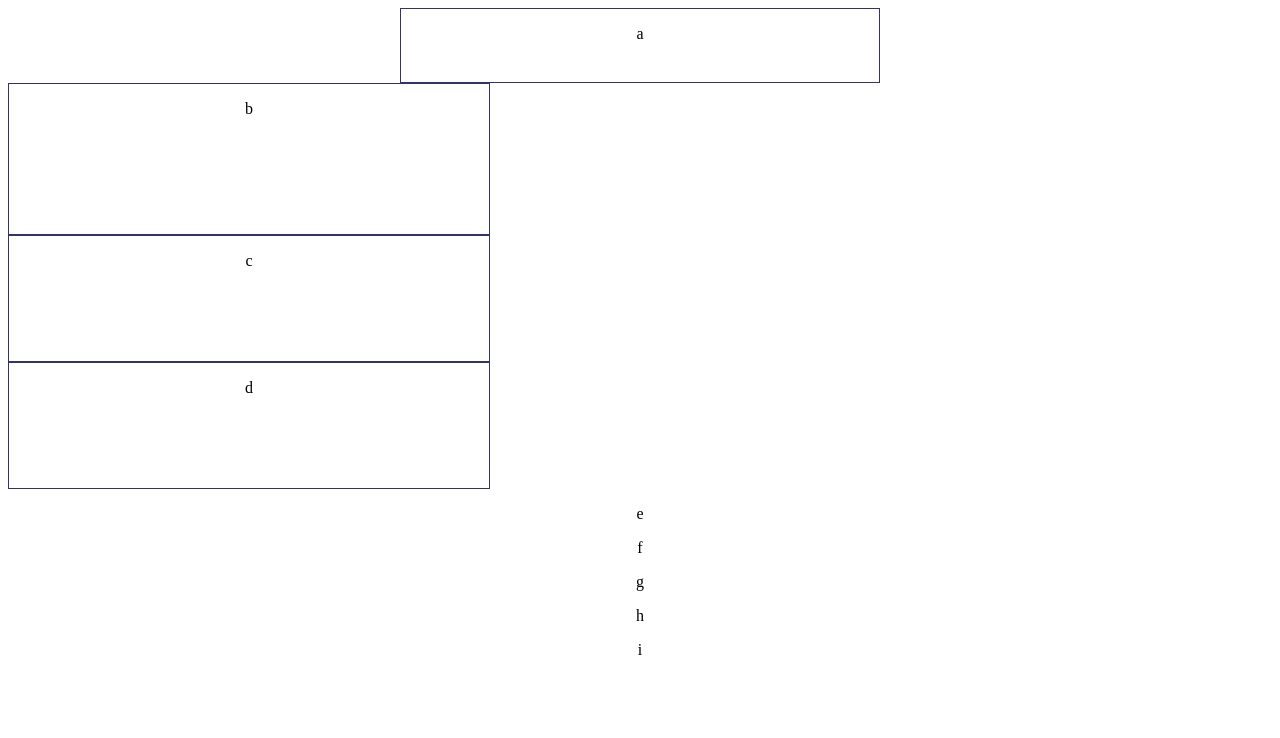
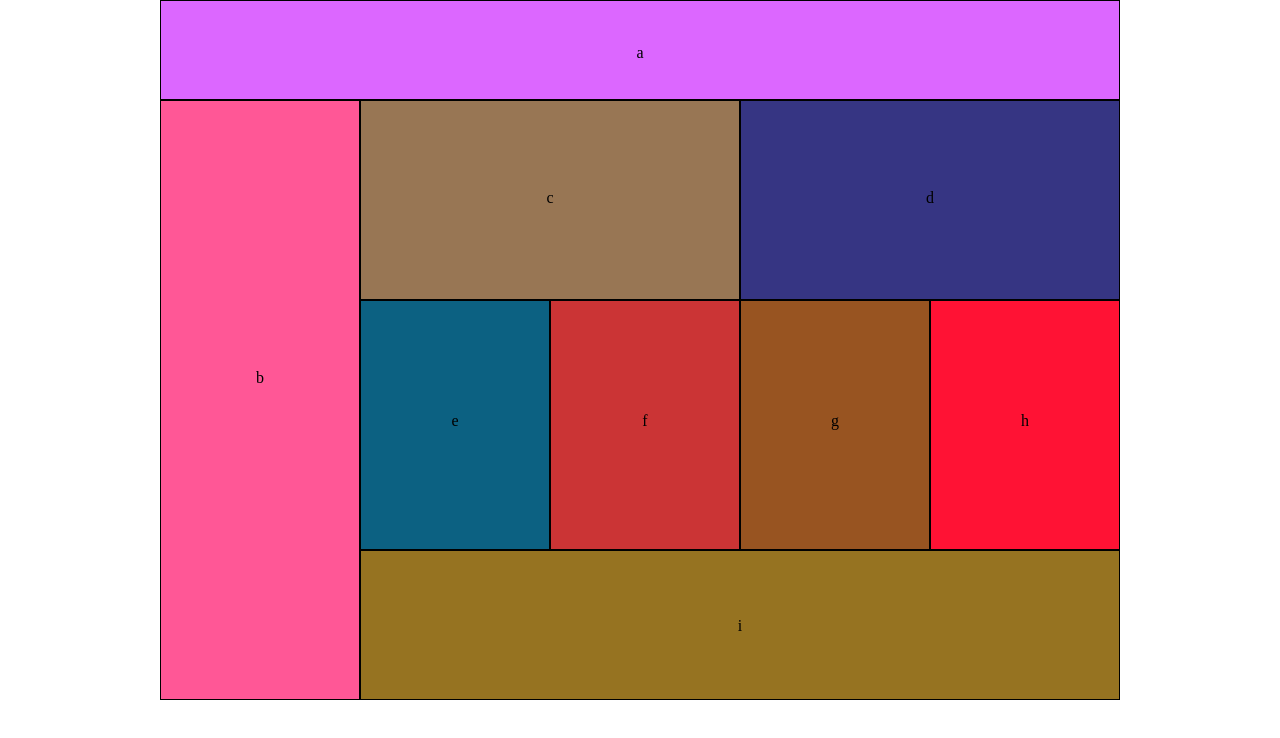
Before and after one commit to ColoSRJones/lab05b, a plain HTML site: page index.html in a window 1280 px wide. Drawn offline with Linux system fonts and the light colour scheme.

Commit message:
grid flex

```diff
--- a/css/base.css
+++ b/css/base.css
@@ -1,4 +1,4 @@
-*
+/*
 Mobile breakpoint must be at 768px
 Desktop breakpoint must be 960px
 */
--- a/css/desktop.css
+++ /dev/null
@@ -1,143 +0,0 @@
-@media screen and (min-width: 961px) {
-  body {
-    width: 90%;
-    height: 768px;
-    margin: 75px auto 75px auto;
-  }
-  p {
-    text-align: center;
-    position: relative;
-    top: 50%;
-	margin-top: -12px;
-	font-size: 24px;
-  }
-  header {
-    box-sizing: border-box;
-    border-left: 1px solid #333366;
-    border-right: 1px solid #333366;
-    border-top: 1px solid #333366;
-    background-color: #FA8072;
-    width: 100%;
-    height: 100px;
-  }
-  aside {
-    box-sizing: border-box;
-    border: 1px solid #333366;
-    border-right: none;
-    background-color: #FA8072;
-    width: 20.83%;
-    height: 600px;
-    float: left;
-  }
-  section {
-    box-sizing: border-box;
-    border: 1px solid #333366;
-    background-color: #FA8072;
-    width: 39.58%;
-    height: 200px;
-    float: left;
-  }
-  section:nth-child(odd) {
-    border-right: none;
-  }
-  div section {
-    width: 25%;
-    height: 250px;
-    border-top: none;
-  }
-  div section:nth-child(odd) {
-    border-right: 1px solid #333366;
-  }
-  div section:nth-child(2),
-  div section:nth-child(3),
-  div section:nth-child(4) {
-    border-left: none;
-  }
-  #box {
-    box-sizing: border-box;
-    width: 79.16%;
-    height: 250px;
-    float: left;
-  }
-  footer {
-    box-sizing: border-box;
-    border: 1px solid #333366;
-    border-top: none;
-    background-color: #FA8072;
-    width: 79.16%;
-    height: 150px;
-    float: left;
-  }
-}
-
-@media screen and (min-width: 769px) and (max-width: 960px) {
-  body {
-    width: 90%;
-    height: 768px;
-    margin: 75px auto 75px auto;
-  }
-  p {
-    text-align: center;
-    position: relative;
-	top: 50%;
-	font-size: 24px;
-    margin-top: -12px;
-  }
-  header {
-    box-sizing: border-box;
-    border-left: 1px solid darkgray;
-    border-right: 1px solid darkgray;
-    border-top: 1px solid darkgray;
-    background-color: #d8d8d8;
-    width: 100%;
-    height: 100px;
-  }
-  aside {
-    box-sizing: border-box;
-    border: 1px solid darkgray;
-    border-right: none;
-    background-color: #d8d8d8;
-    width: 20.83%;
-    height: 600px;
-    float: left;
-  }
-  section {
-    box-sizing: border-box;
-    border: 1px solid darkgray;
-    background-color: #d8d8d8;
-    width: 39.58%;
-    height: 200px;
-    float: left;
-  }
-  section:nth-child(odd) {
-    border-right: none;
-  }
-  div section {
-    width: 25%;
-    height: 250px;
-    border-top: none;
-  }
-  div section:nth-child(odd) {
-    border-right: 1px solid darkgray;
-  }
-  div section:nth-child(2),
-  div section:nth-child(3),
-  div section:nth-child(4) {
-    border-left: none;
-  }
-  #box {
-    box-sizing: border-box;
-    width: 79.16%;
-    height: 250px;
-    float: left;
-  }
-  footer {
-    box-sizing: border-box;
-    border: 1px solid darkgray;
-    border-top: none;
-    background-color: #d8d8d8;
-    width: 79.16%;
-    height: 150px;
-    float: left;
-  }
-}
--- a/css/flex.css
+++ /dev/null
@@ -1,77 +0,0 @@
-p{
-	text-align: center;
-	font-size: 1rem;
-}
-
-#header {
-	flex-direction: row;
-    width: 480px;
-    height: 75px;
-    border-left: 1px solid #333366;
-    border-right: 1px solid #333366;
-    border-top: 1px solid #333366;
-	border-bottom: 1px solid #333366;
-    margin: auto;
-    box-sizing: border-box;
-}
-#aside{
-	flex-direction: column;
-	width: 480px;
-	height: 150px;
-	border-left: 1px solid #333366;
-    border-right: 1px solid #333366;
-    border-top: 1px solid #333366;
-	border-bottom: 1px solid #333366;
-}
-#section {
-	flex-direction: row;
-	width: 480px;
-	height: 125px;
-	border-left: 1px solid #333366;
-    border-right: 1px solid #333366;
-    border-top: 1px solid #333366;
-	border-bottom: 1px solid #333366;
-}
-#section2 {
-	flex-direction: row;
-	width: 480px;
-	height: 125px;
-	border-left: 1px solid #333366;
-    border-right: 1px solid #333366;
-    border-top: 1px solid #333366;
-	border-bottom: 1px solid #333366;
-}
-.box1{
-	display: flex;
-	border-left: 1px solid #333366;
-    border-right: 1px solid #333366;
-    border-top: 1px solid #333366;
-	border-bottom: 1px solid #333366;
-}
-.box2{
-	display: flex;
-	border-left: 1px solid #333366;
-    border-right: 1px solid #333366;
-    border-top: 1px solid #333366;
-	border-bottom: 1px solid #333366;
-}
-.box3{
-	display: flex;
-	border-left: 1px solid #333366;
-    border-right: 1px solid #333366;
-    border-top: 1px solid #333366;
-	border-bottom: 1px solid #333366;
-}
-.section3{
-	display: flex;
-	border-left: 1px solid #333366;
-    border-right: 1px solid #333366;
-    border-top: 1px solid #333366;
-	border-bottom: 1px solid #333366;
-}
-.footer{
-	display: flex;
-	border-left: 1px solid #333366;
-    border-right: 1px solid #333366;
-    border-top: 1px solid #333366;
-}
--- a/css/module.css
+++ b/css/module.css
@@ -1,115 +1,115 @@
 /* MOBILE COLORS */
 
 header {
-  background-color: #ff9696;
+  background-color: #135790;
 }
 
 main #sidebar {
-  background-color: #96f9ff;
+  background-color: #123456;
 }
 
 .featured {
-  background-color: #96a0ff;
+  background-color: #987654;
 }
 
 .featured1 {
-  background-color: #dc96ff;
+  background-color: #363583;
 }
 
 main article:nth-child(1) {
-  background-color: #96ffaf;
+  background-color: #086421;
 }
 
 main article:nth-child(2) {
-  background-color: #eeff96;
+  background-color: #091256;
 }
 
 main article:nth-child(3) {
-  background-color: #ffda96;
+  background-color: #895421;
 }
 
 main article:nth-child(4) {
-  background-color: #62aebc;
+  background-color: #136790;
 }
 
 footer {
-  background-color: #cb51b5;
+  background-color: #147931;
 }
 
 /* TABLET */
 
 @media (min-width: 768px) and (max-width: 959px) {
   header {
-    background-color: #cb51b5;
+    background-color: #086431;
   }
 
   main #sidebar {
-    background-color: #96f9ff;
+    background-color: #965421;
   }
 
   main .featured:nth-child(3) {
-    background-color: #ffda96;
+    background-color: #232345;
   }
 
   main .featured:nth-child(2) {
-    background-color: #eeff96;
+    background-color: #980045;
   }
 
   main article:nth-child(1) {
-    background-color: #96ffaf;
+    background-color: #125676;
   }
 
   main article:nth-child(2) {
-    background-color: #dc96ff;
+    background-color: #123456;
   }
 
   main article:nth-child(3) {
-    background-color: #62aebc;
+    background-color: #62aeb7;
   }
 
   main article:nth-child(4) {
-    background-color: #96a0ff;
+    background-color: #786543;
   }
 
   footer {
-    background-color: #ff9696;
+    background-color: #129045;
   }
 }
 
 @media (min-width: 960px) {
   header {
-    background-color: #dc96ff;
+    background-color: #dc67ff;
   }
 
   main #sidebar {
-    background-color: #ff9696;
+    background-color: #ff5796;
   }
 
   main .featured:nth-child(3) {
-    background-color: #96a0ff;
+    background-color: #9657ff;
   }
 
   main .featured:nth-child(2) {
-    background-color: #62aebc;
+    background-color: #6205bc;
   }
 
   main article:nth-child(1) {
-    background-color: #0b6192;
+    background-color: #0c6182;
   }
 
   main article:nth-child(2) {
-    background-color: #cb51b5;
+    background-color: #cb3435;
   }
 
   main article:nth-child(3) {
-    background-color: #eeff96;
+    background-color: #985421;
   }
 
   main article:nth-child(4) {
-    background-color: #ffda96;
+    background-color: #ff1234;
   }
 
   footer {
-    background-color: #96f9ff;
+    background-color: #967321;
   }
 }
--- a/css/reset.css
+++ b/css/reset.css
@@ -3,19 +3,87 @@
    License: none (public domain)
 */
 
-html, body, div, span, applet, object, iframe,
-h1, h2, h3, h4, h5, h6, p, blockquote, pre,
-a, abbr, acronym, address, big, cite, code,
-del, dfn, em, img, ins, kbd, q, s, samp,
-small, strike, strong, sub, sup, tt, var,
-b, u, i, center,
-dl, dt, dd, ol, ul, li,
-fieldset, form, label, legend,
-table, caption, tbody, tfoot, thead, tr, th, td,
-article, aside, canvas, details, embed,
-figure, figcaption, footer, header, hgroup,
-menu, nav, output, ruby, section, summary,
-time, mark, audio, video {
+html,
+body,
+div,
+span,
+applet,
+object,
+iframe,
+h1,
+h2,
+h3,
+h4,
+h5,
+h6,
+p,
+blockquote,
+pre,
+a,
+abbr,
+acronym,
+address,
+big,
+cite,
+code,
+del,
+dfn,
+em,
+img,
+ins,
+kbd,
+q,
+s,
+samp,
+small,
+strike,
+strong,
+sub,
+sup,
+tt,
+var,
+b,
+u,
+i,
+center,
+dl,
+dt,
+dd,
+ol,
+ul,
+li,
+fieldset,
+form,
+label,
+legend,
+table,
+caption,
+tbody,
+tfoot,
+thead,
+tr,
+th,
+td,
+article,
+aside,
+canvas,
+details,
+embed,
+figure,
+figcaption,
+footer,
+header,
+hgroup,
+menu,
+nav,
+output,
+ruby,
+section,
+summary,
+time,
+mark,
+audio,
+video {
   margin: 0;
   padding: 0;
   border: 0;
@@ -24,20 +92,34 @@ time, mark, audio, video {
   vertical-align: baseline;
 }
 /* HTML5 display-role reset for older browsers */
-article, aside, details, figcaption, figure,
-footer, header, hgroup, menu, nav, section {
+article,
+aside,
+details,
+figcaption,
+figure,
+footer,
+header,
+hgroup,
+menu,
+nav,
+section {
   display: block;
 }
 body {
+  line-height: 1;
 }
-ol, ul {
+ol,
+ul {
   list-style: none;
 }
-blockquote, q {
+blockquote,
+q {
   quotes: none;
 }
-blockquote:before, blockquote:after,
-q:before, q:after {
+blockquote:before,
+blockquote:after,
+q:before,
+q:after {
   content: '';
   content: none;
 }
--- a/index.html
+++ b/index.html
@@ -1,40 +1,43 @@
 <!DOCTYPE html>
-<html>
+<html lang="en">
   <head>
-    <!-- <link rel="stylesheet" type="text/css" href="css/reset.css" />
-    <link rel="stylesheet" type="text/css" href="css/desktop.css" />
-    <link rel="stylesheet" type="text/css" href="css/mobile.css" /> -->
-	<link rel="stylesheet" type="text/css" href="css/flex.css" />
+    <meta charset="UTF-8" />
+    <meta name="viewport" content="width=device-width, initial-scale=1.0" />
+    <meta http-equiv="X-UA-Compatible" content="ie=edge" />
+    <title>Responsive Design</title>
+    <link rel="stylesheet" href="css/reset.css" />
+    <link rel="stylesheet" href="css/base.css" />
+    <link rel="stylesheet" href="css/layout.css" />
+    <link rel="stylesheet" href="css/module.css" />
+    <link rel="stylesheet" href="styles/state.css" />
   </head>
   <body>
-    <header id="header">
+    <div class="content-wrapper">
+      <header>
         <p>a</p>
       </header>
-    <aside id="aside">
+      <main>
+        <section id="sidebar">
           <p>b</p>
-    </aside>
-    <section id="section">
+        </section>
+        <div class="featured-wrapper">
+          <section class="featured">
             <p>c</p>
           </section>
-    <section id="section2">
+          <section class="featured1">
             <p>d</p>
           </section>
-    <div id="box">
-      <section id="box1">
-        <p>e</p>
+        </div>
+        <section class="article-wrapper">
+          <article><p>e</p></article>
+          <article><p>f</p></article>
+          <article><p>g</p></article>
+          <article><p>h</p></article>
         </section>
-      <section id="box2">
-        <p>f</p>
-      </section>
-      <section id="box3">
-        <p>g</p>
-      </section>
-      <section id="section3">
-        <p>h</p>
-      </section>
-    </div>
-    <footer id="footer">
+      </main>
+      <footer>
         <p>i</p>
       </footer>
+    </div>
   </body>
 </html>
```
Also changed, not shown: css/mobile.css (deleted, +0 -72 lines). Lines whose indentation alone changed are shown as unchanged.
